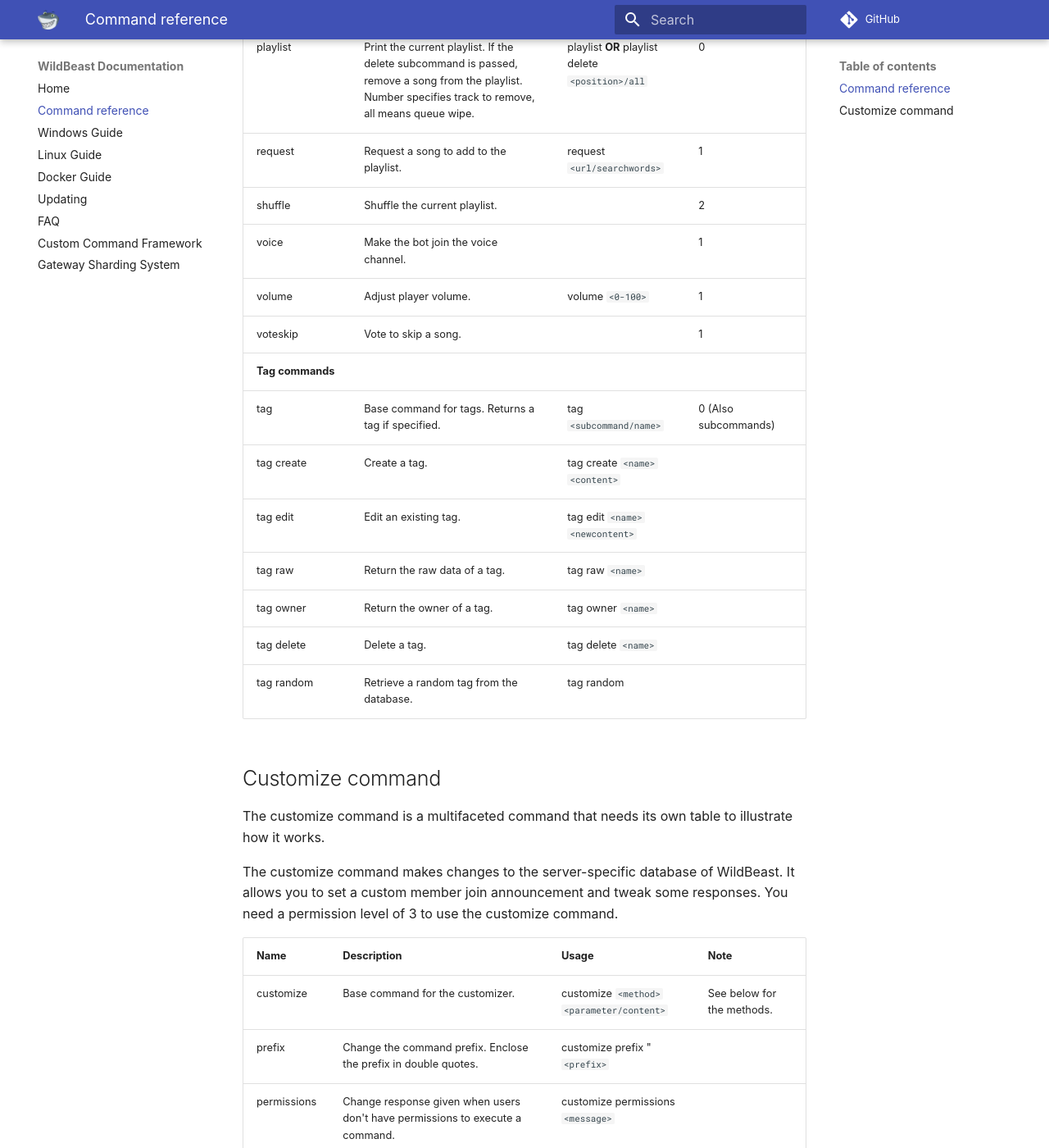
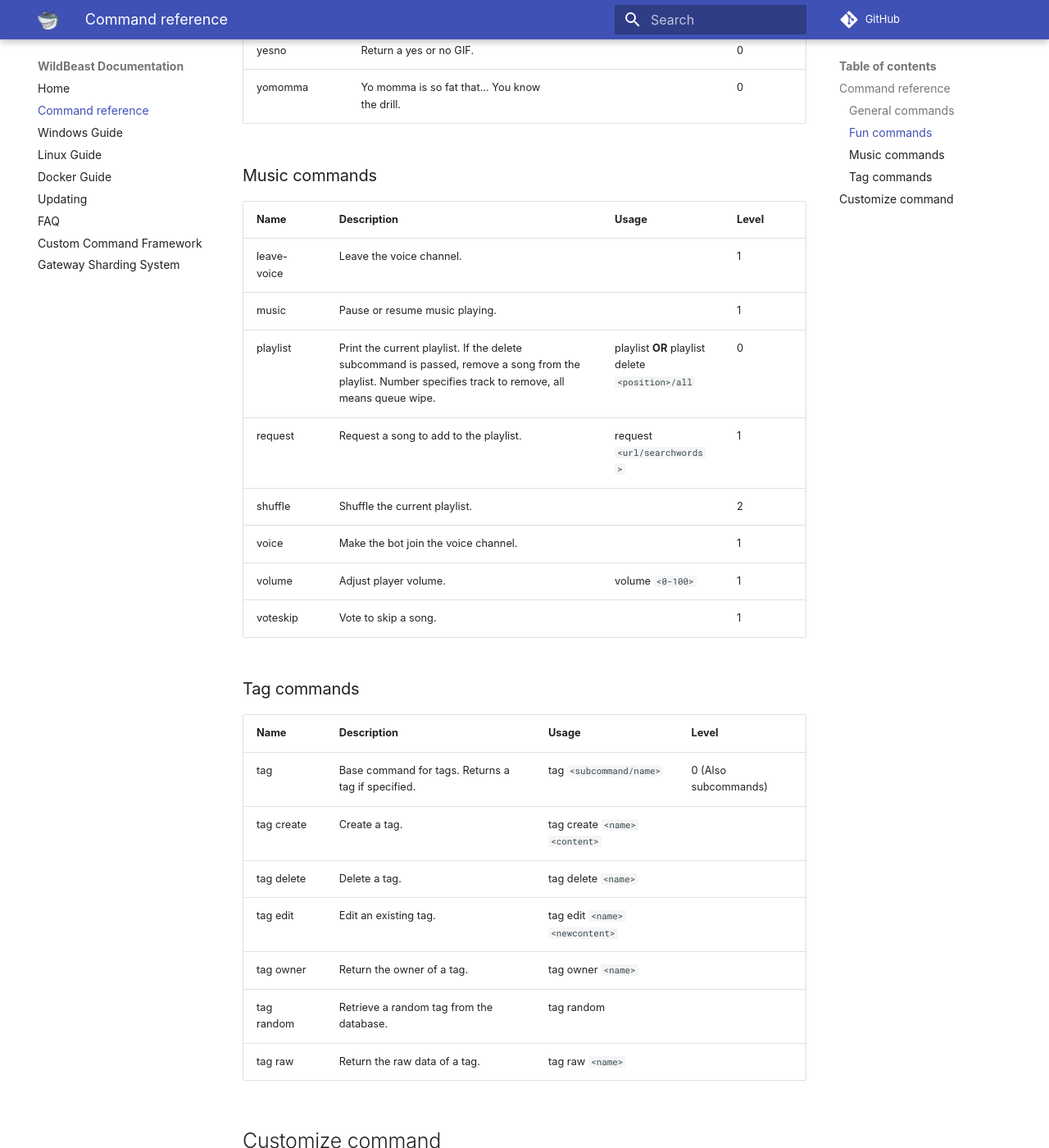
Before and after one commit to TheSharks/WildBeastDocs, an MkDocs documentation site: the page built from docs/commands.md, in a window 1280 px wide and 1400 px high, scrolled down 3142 px. Shown: the whole window at 82% size. Built offline with MkDocs 1.6.1 and Material for MkDocs 9.7.7, drawn with Linux system fonts in a browser that asks for light colours; some web fonts are replaced; comment, search, counter and statistics services are not loaded; old or Windows-style settings are respelled for this version of MkDocs; some of the changed text lies outside the part shown.

Commit message:
Document new commands from experimental

```diff
--- a/docs/commands.md
+++ b/docs/commands.md
@@ -5,10 +5,13 @@
 The prefix is not specified in this reference. You have to apply your own prefix to the commands. If you don't know the prefix, type `@<botname> prefix` in the server you're using.
 
 ##Command reference
+###General commands
+
 Name | Description | Usage | Level
 ---- | ----------- | ----- | -----
-**General commands** |
+addrole | Add a role to a user. | addrole @User `<role name>` | 3, Manage Roles permission required
 ban | Ban a user from the server. | ban @User `<days of messages to delete>`| Ban permission required.
+colorrole | Change a role color to a hexadecimal value. Hashtag accepted but not required. | colorrole `<#FFFFFF/FFFFFF>` `<role name>` | 3, Manage Roles permission required
 customize | Customize the bot's behavior in the server. | See the table below. | 3
 eval | Evaluate Discordie code. | eval `<code>` | master
 hello | Make the bot greet you. |  | 0
@@ -28,9 +31,14 @@
 setlevel | Set the level of a user or role. | setlevel `<@User/@Role/@everyone>` `<-1/0/1/2/3>` | 3
 setnsfw | Change NSFW allowance in a channel. | setnsfw `<on/off>` | 3
 setstatus | Change the bot's playing status. | setstatus `<message>` | master
+takerole | Take a role from a user. | takerole @User `<role name>` | 3, Manage Roles permission required
 twitch | Return if a Twitch streamer is live or not. |  | 0
 userinfo | Print info on a user. |  | 0
-**Fun commands** |
+
+###Fun commands
+
+Name | Description | Usage | Level
+---- | ----------- | ----- | -----
 advice | Ask for some advice from the bot. |  | 0
 cleverbot | Talk to the bot, and it will respond. | cleverbot `<message>` | 0
 dice | Roll the dice. |  | 0
@@ -50,7 +58,11 @@
 xkcd | Search for XKCD comics. Use nothing for random, current for latest or a number to get that one. | xkcd `<(nothing)/current/(number)>` | 0
 yesno | Return a yes or no GIF. |  | 0
 yomomma | Yo momma is so fat that... You know the drill. |  | 0
-**Music commands** |
+
+###Music commands
+
+Name | Description | Usage | Level
+---- | ----------- | ----- | -----
 leave-voice | Leave the voice channel. |  | 1
 music | Pause or resume music playing. |  | 1
 playlist | Print the current playlist. If the delete subcommand is passed, remove a song from the playlist. Number specifies track to remove, all means queue wipe. | playlist **OR** playlist delete `<position>/all` | 0
@@ -59,14 +71,18 @@
 voice | Make the bot join the voice channel. |  | 1
 volume | Adjust player volume. | volume `<0-100>` | 1
 voteskip | Vote to skip a song. |  | 1
-**Tag commands** |
+
+###Tag commands
+
+Name | Description | Usage | Level
+---- | ----------- | ----- | -----
 tag | Base command for tags. Returns a tag if specified. | tag `<subcommand/name>` | 0 (Also subcommands)
 tag create | Create a tag. | tag create `<name>` `<content>` |
+tag delete | Delete a tag. | tag delete `<name>` |
 tag edit | Edit an existing tag. | tag edit `<name>` `<newcontent>` |
+tag owner | Return the owner of a tag. | tag owner `<name>` |
+tag random | Retrieve a random tag from the database. | tag random |
 tag raw | Return the raw data of a tag. | tag raw `<name>` |
-tag owner | Return the owner of a tag. | tag owner `<name>` |
-tag delete | Delete a tag. | tag delete `<name>` |
-tag random | Retrieve a random tag from the database. | tag random |
 
 ##Customize command
 The customize command is a multifaceted command that needs its own table to illustrate how it works.
```
